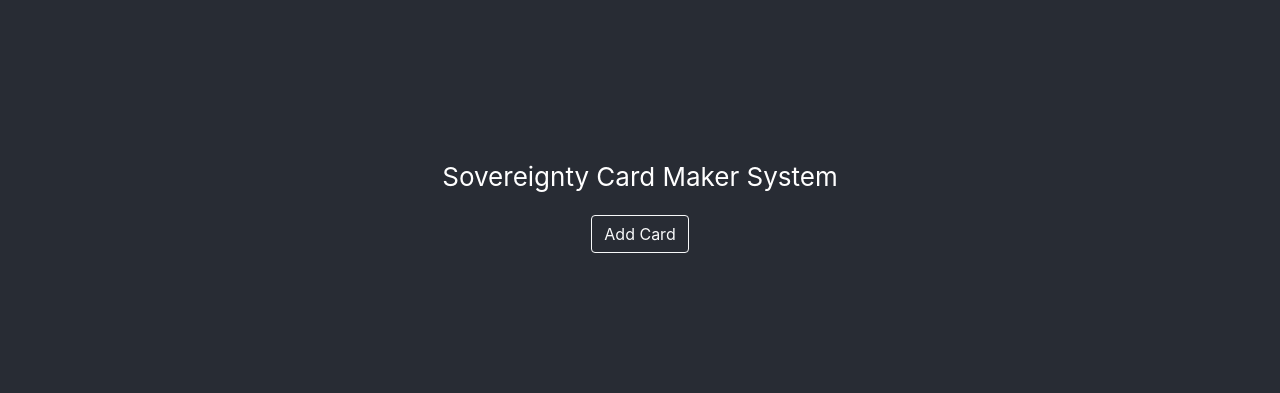
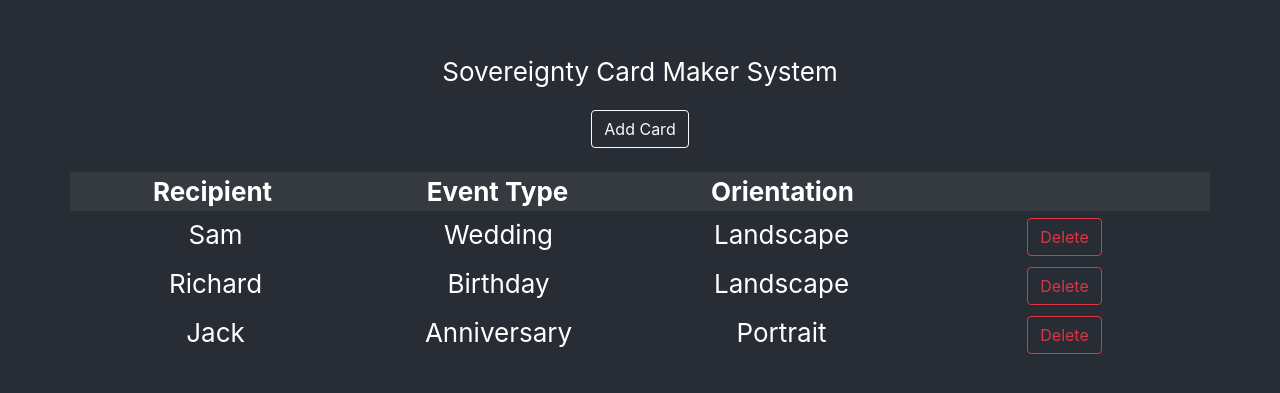
Before and after one commit to cormaclc/Sovereignty-CMS, a React (Create React App) app in the folder front-end/: page / in a window 1280 px wide. Shown: the part 195-588 px from the top of the page. Built offline with nearby package versions, Linux system fonts and the light colour scheme.

Commit message:
display cards and delete

```diff
--- a/front-end/src/Add/AddCard.js
+++ b/front-end/src/Add/AddCard.js
@@ -1,10 +1,9 @@
-import './AddCard.css'
 
 import React from 'react';
 import {Modal, Button, Form} from 'react-bootstrap'
-import { createCard } from '../api-js/api-interaction';
+import { createCard, getCards } from '../api-js/api-interaction';
 
-function AddCard() {
+function AddCard(props) {
     const [show, setShow] = React.useState(false)
     const [recipient, setRecipient] = React.useState('')
     const [eventType, setEventType] = React.useState('')
@@ -24,9 +23,10 @@ function AddCard() {
             orientation: orientation
         }
 
-        createCard(jsObj)
-
-        handleClose()
+        createCard(jsObj);
+        handleClose();
+        console.log(props)
+        props.setCards(getCards);
     }
 
     return (
@@ -40,7 +40,7 @@ function AddCard() {
                     <Form>
                         <Form.Group controlId="form-recipient">
                             <Form.Label>Recipient</Form.Label>
-                            <Form.Control placeholder="Recipient" onChange={handleRecipientChange}/>
+                            <Form.Control required placeholder="Recipient" onChange={handleRecipientChange}/>
                         </Form.Group>
 
                         <Form.Group controlId="form-event-type">
@@ -54,7 +54,7 @@ function AddCard() {
 
                         <Form.Group controlId="form-orientation">
                             <Form.Label>Card Orientation</Form.Label>
-                            <Form.Control as="select" onChange={handleOrientationChange}>
+                            <Form.Control required as="select" onChange={handleOrientationChange}>
                                 <option defaultValue>Landscape</option>
                                 <option>Portrait</option>
                             </Form.Control>
--- a/front-end/src/App.js
+++ b/front-end/src/App.js
@@ -1,6 +1,6 @@
 import React from 'react';
 import './App.css';
-import AddCard from './Add/AddCard'
+import ViewCards from './View/ViewCards';
 
 function App() {
   return (
@@ -9,7 +9,7 @@ function App() {
         <p>
           Sovereignty Card Maker System
         </p>
-        <AddCard></AddCard>
+        <ViewCards></ViewCards>
       </header>
     </div>
   );
--- /dev/null
+++ b/front-end/src/View/ViewCards.js
@@ -0,0 +1,40 @@
+import React from 'react'
+import { getCards, deleteCard } from '../api-js/api-interaction'
+import { Button } from 'react-bootstrap'
+import AddCard from '../Add/AddCard'
+
+function ViewCards() {
+
+    const [cards, setCards] = React.useState(getCards)
+
+    const handleDelete = (uuid) => {
+        deleteCard(uuid)
+        setCards(getCards)
+    }
+
+    return (
+        <div className='container'>
+            <AddCard setCards={setCards}></AddCard>
+            <div className='mt-4 row bg-dark font-weight-bold'>
+                <div className='col-sm'>Recipient</div>
+                <div className='col-sm'>Event Type</div>
+                <div className='col-sm'>Orientation</div>
+                <div className='col-sm'></div>
+            </div>
+            {cards.map((c) => {
+                return (
+                    <div className='row p-1' key={c.uuid}>
+                        <div className='col-sm'>{c.recipient}</div>
+                        <div className='col-sm'>{c.eventType}</div>
+                        <div className='col-sm'>{c.orientation}</div>
+                        <div className='col-sm'>
+                            <Button variant='outline-danger' onClick={() => handleDelete(c.uuid)}>Delete</Button>
+                        </div>
+                    </div>
+                )
+            })}
+        </div>
+    )
+}
+
+export default ViewCards
--- a/front-end/src/api-js/api-interaction.js
+++ b/front-end/src/api-js/api-interaction.js
@@ -2,6 +2,11 @@
 import {Card, Page, VisualElement, UNCHANGED, UPDATED, DELETED} from './classes'
 
 //const baseUrl = '...'
+let testCards = JSON.stringify([
+    new Card('Wedding', 'Sam', 'Landscape', 0,0,0,0),
+    new Card('Birthday', 'Richard', 'Landscape', 0,0,0,0),
+    new Card('Anniversary', 'Jack', 'Portrait', 0,0,0,0)
+])
 
 const createCard = (initCard) => {
 
@@ -15,6 +20,31 @@ const createCard = (initCard) => {
 
     //TODO: post card to API
     console.log(jsonCard)
+
+    //test code:
+    let tCards = JSON.parse(testCards);
+    tCards.push(card)
+    testCards = JSON.stringify(tCards)
+    console.log(tCards)
 }
 
-export {createCard}
+const getCards = () => {
+    //TODO: get from API
+    let cards = JSON.parse(testCards);
+
+    console.log(cards)
+    return cards;
+}
+
+const deleteCard = (uuid) => {
+    //TODO: api call delete card
+
+    //Test code:
+    let tCards = JSON.parse(testCards)
+    let filtered  = tCards.filter(function(value, index, arr) {
+        return value.uuid !== uuid
+    })
+    testCards = JSON.stringify(filtered)
+}
+
+export {createCard, getCards, deleteCard}
```
Also changed, not shown: front-end/src/Add/AddCard.css (deleted).
